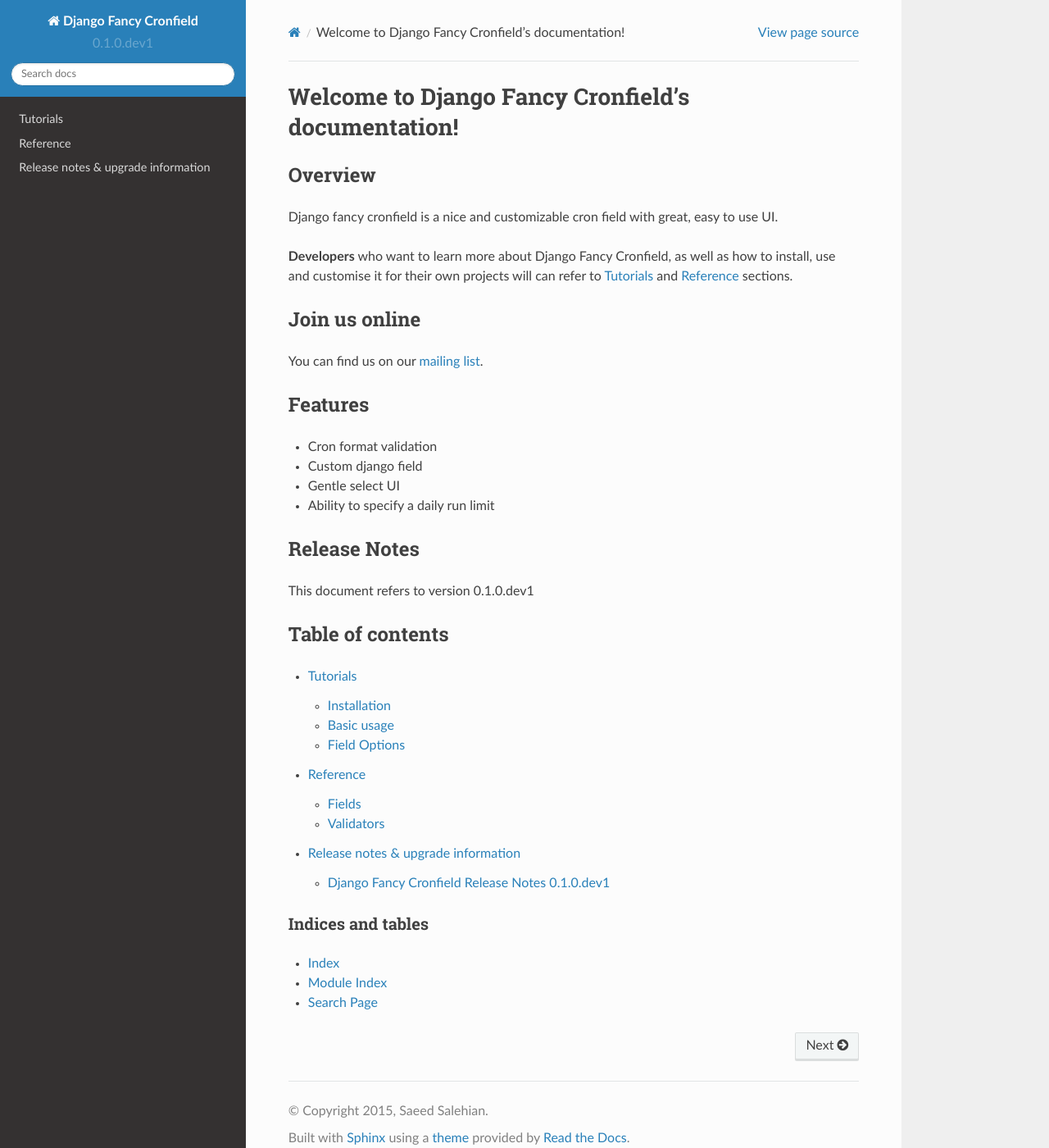
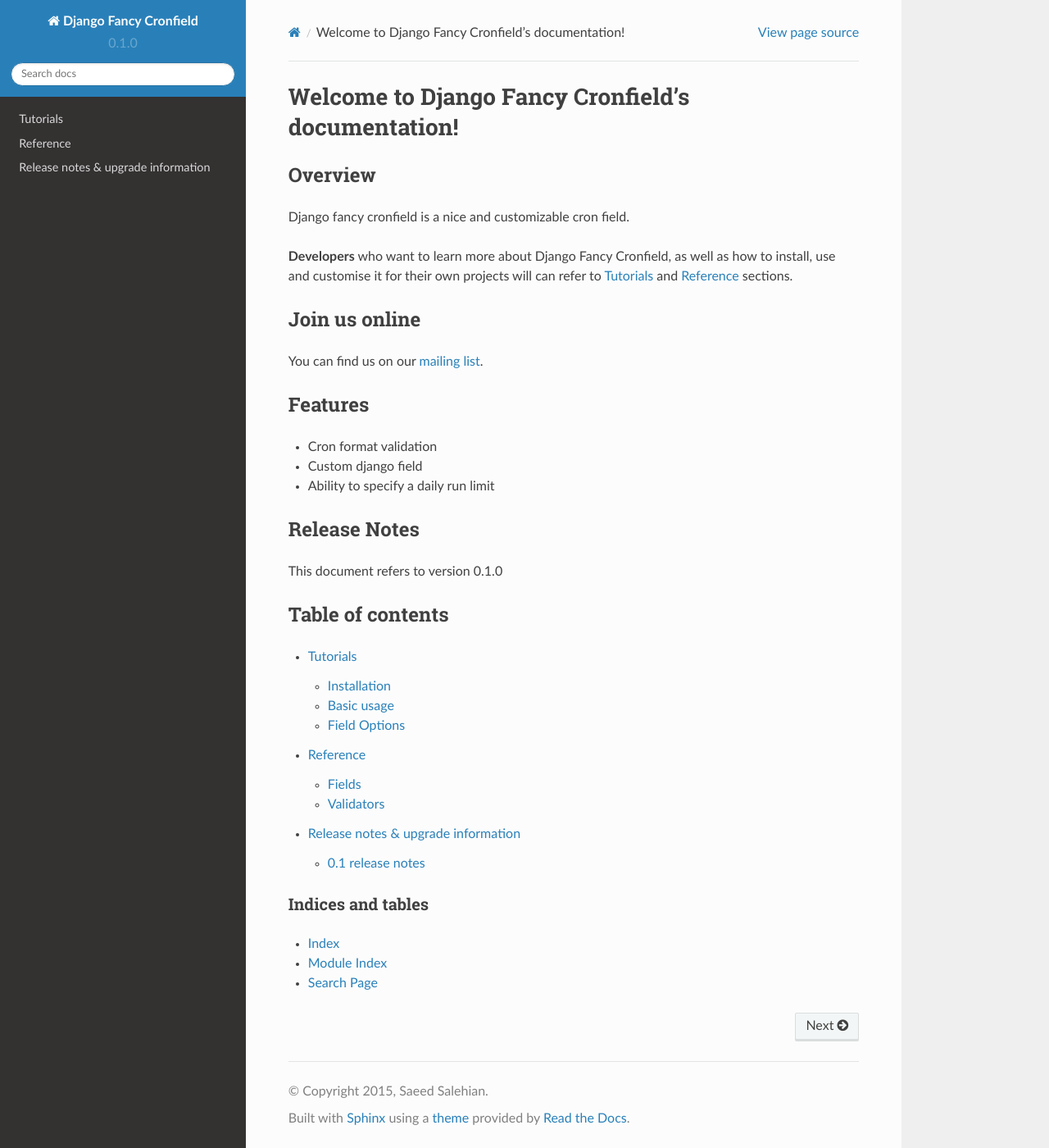
Before and after one commit to saeedsq/django-fancy-cronfield, a Sphinx documentation site: the page built from docs/index.rst, in a window 1280 px wide and 1400 px high. Shown: the whole window at 82% size. Built offline with Sphinx 7.4.7 and the Read the Docs theme 2.0.0, drawn with Linux system fonts in a browser that asks for light colours; formulas are drawn with MathJax 3.

Commit message:
Issue #4 Release 0.1.0

```diff
--- a/CHANGELOG.txt
+++ b/CHANGELOG.txt
@@ -1,4 +1,8 @@
-=== 0.1.0 (Unreleased) ===
+=== 0.2.0 (Unreleased) ===
+
+- Gentle select UI for cronfield
+
+=== 0.1.0 (2015-12-01) ===
 
 - CronField and CronValidator are implemented
 - Ability to specify a daily_limit for CronField
--- a/docs/index.rst
+++ b/docs/index.rst
@@ -11,8 +11,7 @@
 Overview
 ********
 
-Django fancy cronfield is a nice and customizable
-cron field with great, easy to use UI.
+Django fancy cronfield is a nice and customizable cron field.
 
 **Developers** who want to learn more about Django Fancy Cronfield, as well as
 how to install, use and customise it for their own projects will can
@@ -30,7 +29,6 @@
 
 - Cron format validation
 - Custom django field
-- Gentle select UI
 - Ability to specify a daily run limit
 
 *************
--- a/docs/upgrade/0.1.0.rst
+++ /dev/null
@@ -1,6 +0,0 @@
-==============================================
-Django Fancy Cronfield Release Notes |release|
-==============================================
-
-.. todo::
-    Issue #4 - Write release notes
--- a/docs/upgrade/index.rst
+++ b/docs/upgrade/index.rst
@@ -11,4 +11,4 @@
 .. toctree::
     :maxdepth: 1
 
-    0.1.0
+    0.1
--- a/fancy_cronfield/__init__.py
+++ b/fancy_cronfield/__init__.py
@@ -1,2 +1,2 @@
 __author__ = 'Saeed Salehian'
-__version__ = "0.1.0.dev1"
+__version__ = "0.1.0"
--- a/setup.py
+++ b/setup.py
@@ -6,7 +6,7 @@
 import fancy_cronfield
 
 CLASSIFIERS = [
-    'Development Status :: 3 - Alpha',
+    'Development Status :: 5 - Production/Stable',
     'Environment :: Web Environment',
     'Framework :: Django',
     'Intended Audience :: Developers',
```
Also changed, not shown: README.rst (+5 -2 lines), docs/upgrade/0.1.rst (added, +27 -0 lines), 6 other files.
